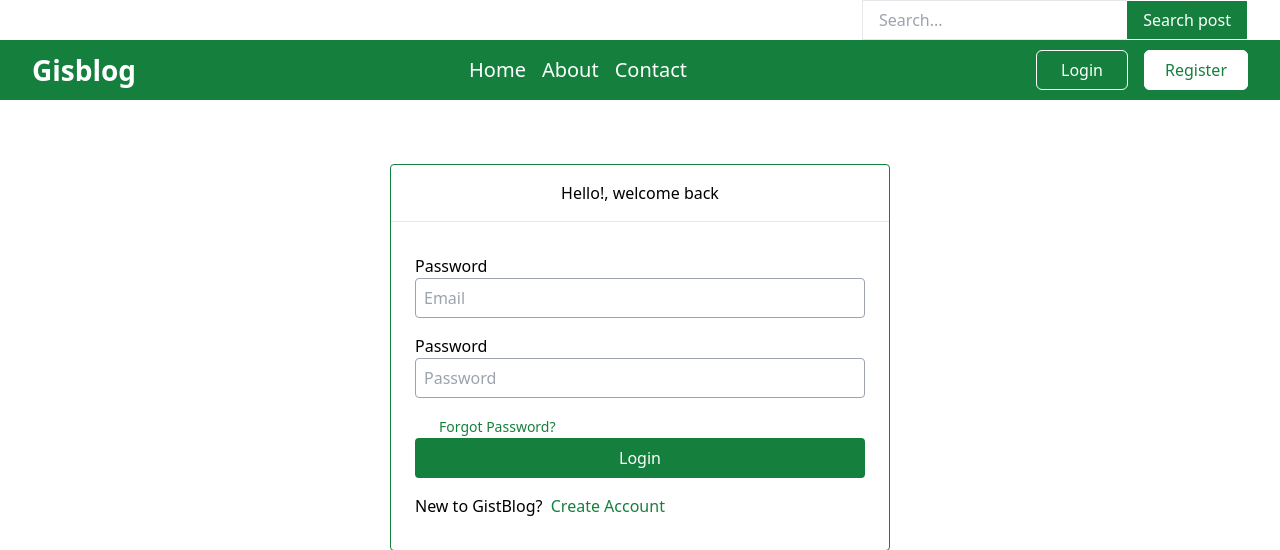
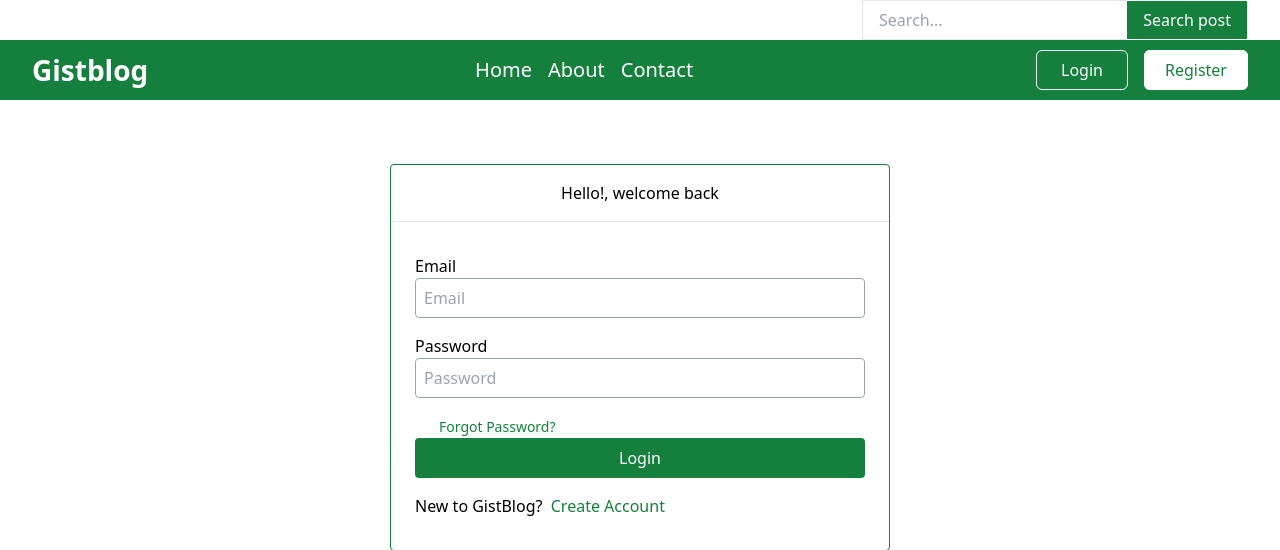
Before and after one commit to Emmadegreat/djangoblogapp, a Django app: template blogapp/templates/login.html in a window 1280 px wide. Shown: the top 550 px of the page. Run offline with Django 5.2, Linux system fonts and the light colour scheme; the template is opened without the code that fills it, so the values that code supplies are empty.

Commit message:
logo text modified

```diff
--- a/blogapp/templates/base.html
+++ b/blogapp/templates/base.html
@@ -33,7 +33,7 @@
             </form>
         </div>
         <nav class="bg-green-700 h-[60px] flex w-full justify-between py-2 sm:px-8 px-6 items-center">
-            <a href="{% url 'home' %}" class="text-white font-bold text-center text-[28px]">Gisblog</a>
+            <a href="{% url 'home' %}" class="text-white font-bold text-center text-[28px]">Gistblog</a>
 
 
                     <ul class="flex items-center">
--- a/blogapp/templates/login.html
+++ b/blogapp/templates/login.html
@@ -38,7 +38,7 @@
 
 
                 <div class="mb-4">
-                    <label for="id_password">Password</label>
+                    <label for="id_password">Email</label>
                     <input type="email" class="w-full h-[40px] rounded p-2 border-[1px] border-gray-400 focus:outline-none"
                         name="email" placeholder="Email">
                         {% for error in form.email.errors %}
```
